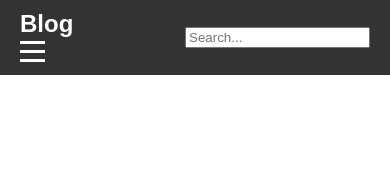
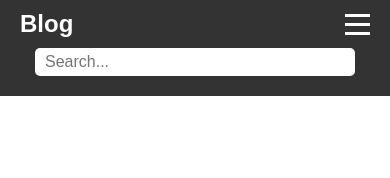
Before and after one commit to davem4tth3w/BLOG-Website, a plain HTML site: page BLOG Website/homepage.html in a window 390 px wide. Drawn offline with Linux system fonts and the light colour scheme.

Commit message:
Update navbar.css

```diff
--- a/BLOG Website/css/navbar.css
+++ b/BLOG Website/css/navbar.css
@@ -11,12 +11,26 @@ body {
   display: flex;
   justify-content: space-between;
   align-items: center;
+  position: relative;
 }
 .navbar-brand {
   font-size: 1.5rem;
   font-weight: bold;
   text-decoration: none;
   color: #fff;
+}
+.navbar-search {
+  flex: 1;
+  display: flex;
+  justify-content: center;
+}
+.navbar-search input {
+  width: 100%;
+  max-width: 300px;
+  padding: 5px 10px;
+  border: none;
+  border-radius: 5px;
+  font-size: 1rem;
 }
 .navbar-menu {
   list-style: none;
@@ -34,16 +48,40 @@ body {
   transition: all 0.3s ease;
 }
 .navbar-menu li a:hover {
-  color: #ffcc00;
+  color: #00aaff;
 }
 
 /* Responsive Styles */
 @media (max-width: 768px) {
+  .navbar {
+    flex-direction: column;
+  }
+  .navbar-top {
+    width: 100%;
+    display: flex;
+    justify-content: space-between;
+    align-items: center;
+  }
+  .navbar-brand {
+    margin-right: auto;
+  }
+  .navbar-burger {
+    display: flex;
+    margin-left: auto;
+  }
+  .navbar-search {
+    order: 2;
+    width: 100%;
+    padding: 10px 20px;
+    display: flex;
+    justify-content: center;
+  }
   .navbar-menu {
     display: flex;
+    align-items: center;
     flex-direction: column;
     position: absolute;
-    top: 60px;
+    top: 100px;
     left: 0;
     background-color: #00aaff;
     width: 100%;
```
